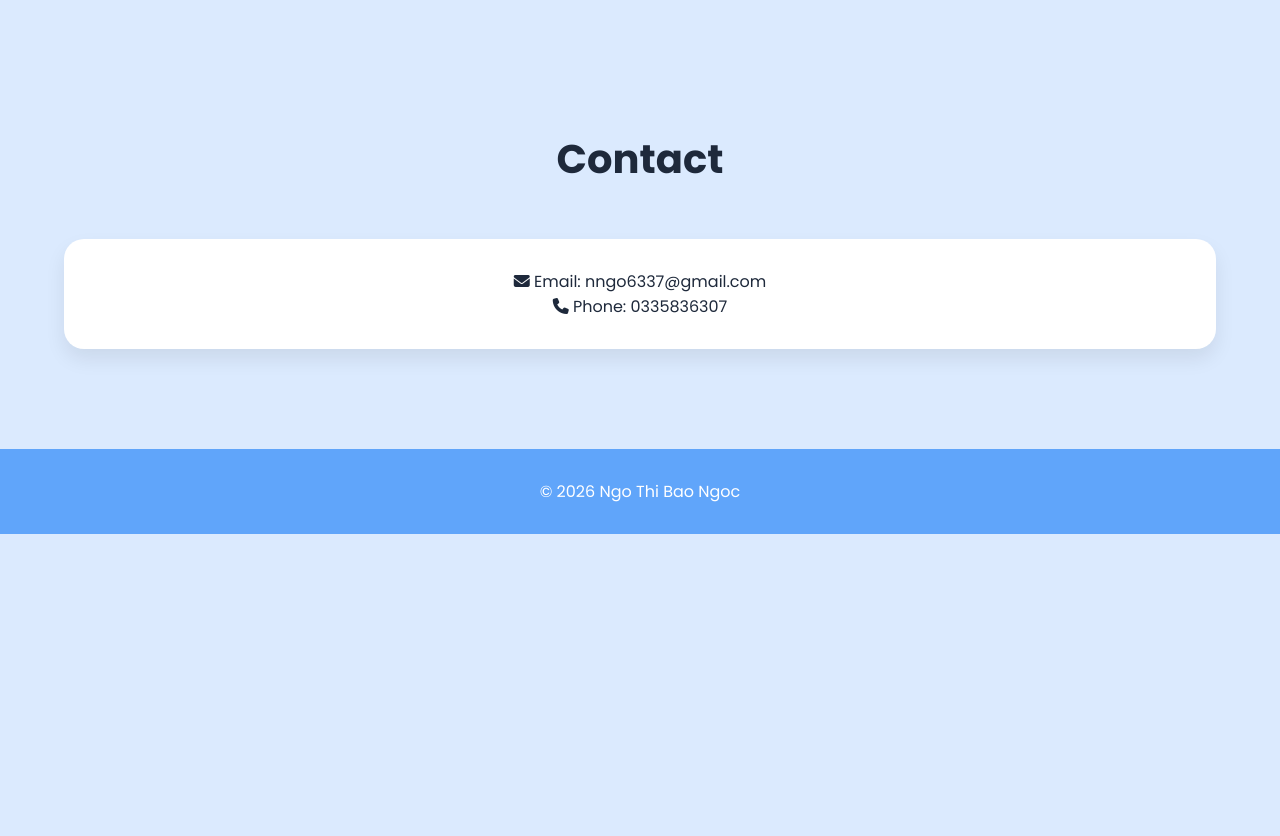
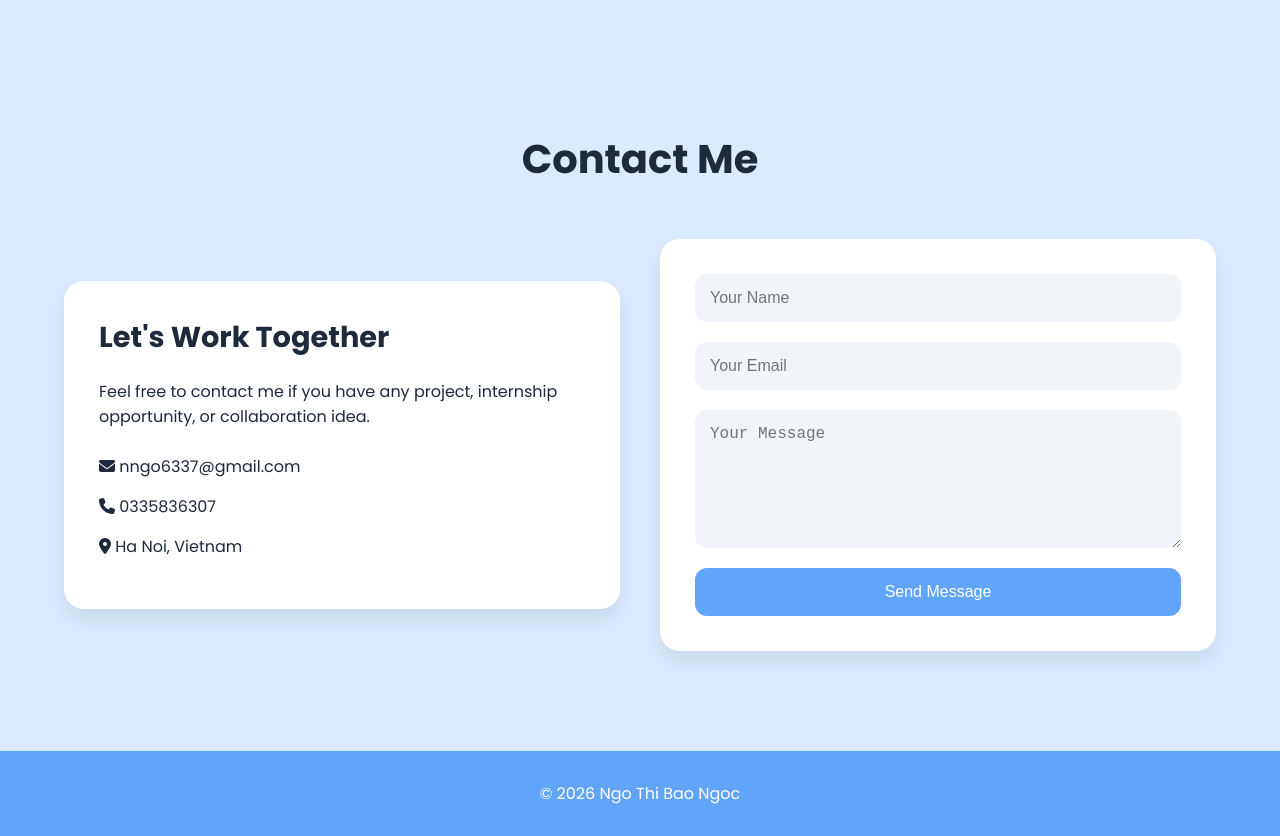
Before and after one commit to bngoc3925/NgocNTB-portfolio, a plain HTML site: page index.html in a window 1280 px wide. Shown: the part 3500-4336 px from the top of the page. Before the commit the page ends 4034 px from the top, so only its background shows below. Drawn offline with Linux system fonts and the light colour scheme.

Commit message:
Update contact

```diff
--- a/index.html
+++ b/index.html
@@ -347,19 +347,67 @@
 
     <div class="container">
 
-            <h2 class="section-title">Contact</h2>
+        <h2 class="section-title">Contact Me</h2>
 
-            <div class="contact-card">
+        <div class="contact-container">
+
+            <!-- LEFT -->
+            <div class="contact-info">
+
+                <h3>Let's Work Together</h3>
+
+                <p>
+                    Feel free to contact me if you have any project,
+                    internship opportunity, or collaboration idea.
+                </p>
+
+                <div class="contact-details">
 
                     <p>
                         <i class="fa-solid fa-envelope"></i>
-                    Email: nngo6337@gmail.com
+                        nngo6337@gmail.com
                     </p>
 
                     <p>
                         <i class="fa-solid fa-phone"></i>
-                    Phone: 0335836307
+                        0335836307
                     </p>
+
+                    <p>
+                        <i class="fa-solid fa-location-dot"></i>
+                        Ha Noi, Vietnam
+                    </p>
+
+                </div>
+
+            </div>
+
+            <!-- RIGHT -->
+            <form class="contact-form">
+
+                <input
+                    type="text"
+                    placeholder="Your Name"
+                    required
+                >
+
+                <input
+                    type="email"
+                    placeholder="Your Email"
+                    required
+                >
+
+                <textarea
+                    rows="6"
+                    placeholder="Your Message"
+                    required
+                ></textarea>
+
+                <button type="submit" class="send-btn">
+                    Send Message
+                </button>
+
+            </form>
 
         </div>
 
--- a/styles.css
+++ b/styles.css
@@ -367,3 +367,76 @@ body{
     color:#1e3a8a;
     font-weight:500;
 }
+
+/* CONTACT */
+
+.contact-container{
+    display:grid;
+    grid-template-columns:repeat(2,1fr);
+    gap:40px;
+    align-items:center;
+}
+
+.contact-info,
+.contact-form{
+    background:var(--card-color);
+    padding:35px;
+    border-radius:20px;
+    box-shadow:0 10px 20px rgba(0,0,0,0.08);
+}
+
+.contact-info h3{
+    margin-bottom:20px;
+    font-size:1.8rem;
+}
+
+.contact-details{
+    margin-top:25px;
+}
+
+.contact-details p{
+    margin:15px 0;
+}
+
+.contact-form{
+    display:flex;
+    flex-direction:column;
+    gap:20px;
+}
+
+.contact-form input,
+.contact-form textarea{
+    width:100%;
+    padding:15px;
+    border:none;
+    border-radius:12px;
+    background:#f1f5f9;
+    font-size:1rem;
+    outline:none;
+}
+
+.send-btn{
+    border:none;
+    background:var(--primary-color);
+    color:white;
+    padding:15px;
+    border-radius:12px;
+    font-size:1rem;
+    cursor:pointer;
+    transition:0.3s;
+}
+
+.send-btn:hover{
+    transform:translateY(-3px);
+    opacity:0.9;
+}
+
+/* RESPONSIVE */
+
+@media(max-width:768px){
+
+    .contact-container{
+        grid-template-columns:1fr;
+    }
+
+}
```
Lines whose indentation alone changed are shown as unchanged.
